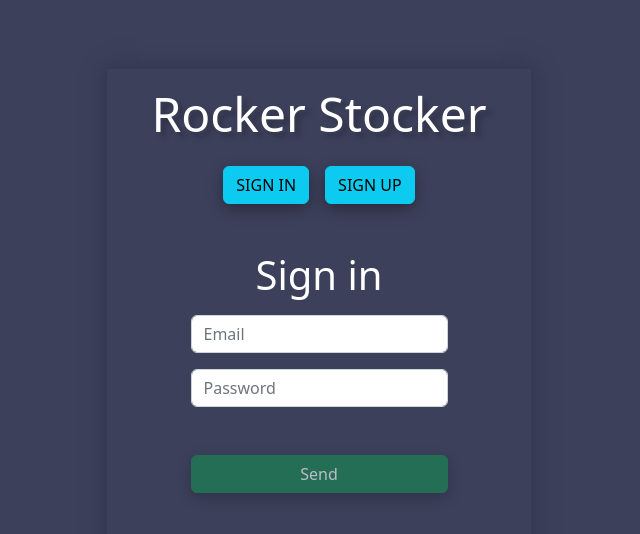
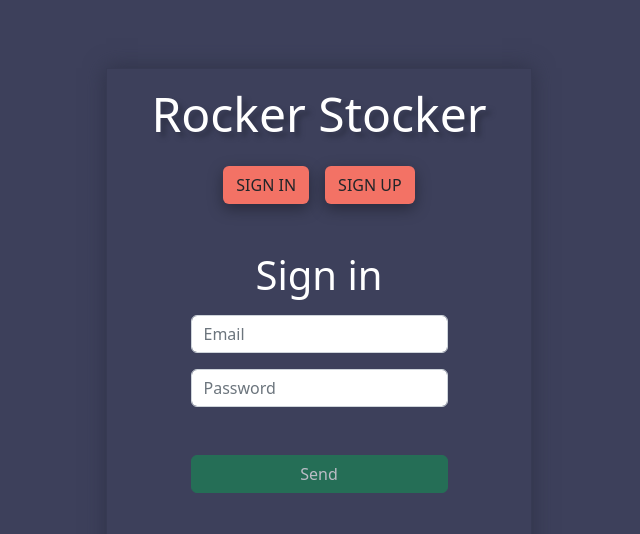
Before and after one commit to valdidev/rocker-stocker-react, a React (Vite) app: page / in a window 1280 px wide. Shown: the top 534 px of the page, without its empty margins (321-961 px from the left). Built offline with nearby package versions, Linux system fonts and the light colour scheme.

Commit message:
styles: restyled orange buttons

```diff
--- a/src/components/Lobby/Lobby.jsx
+++ b/src/components/Lobby/Lobby.jsx
@@ -2,7 +2,7 @@ import { useState } from "react";
 import { SignIn } from "./SignIn";
 import { SignUp } from "./SignUp";
 
-import "./lobby.css";
+import './lobby.css'
 
 export const Lobby = () => {
   const [flag, setFlag] = useState(true);
@@ -17,13 +17,13 @@ export const Lobby = () => {
             </h1>
             <div className="btn d-flex justify-content-center">
               <div
-                className="buttons-lobby btn btn-info btn-shadow mx-2"
+                className="buttons-lobby btn btn-orange mx-2"
                 onClick={() => setFlag(true)}
               >
                 SIGN IN
               </div>
               <div
-                className="buttons-lobby btn btn-info btn-shadow mx-2"
+                className="buttons-lobby btn btn-orange mx-2"
                 onClick={() => setFlag(false)}
               >
                 SIGN UP
--- a/src/components/Lobby/lobby.css
+++ b/src/components/Lobby/lobby.css
@@ -4,6 +4,10 @@
 
 .head-lobby {
   min-height: 10vh;
+}
+
+.buttons-lobby {
+  background-color: #F37265;
 }
 
 .body-lobby {
--- a/src/index.css
+++ b/src/index.css
@@ -4,11 +4,16 @@
 }
 
 
-/* Global shadows */
-.btn-shadow {
+/* Global components */
+.btn-orange {
   box-shadow: rgba(0, 0, 0, 0.35) 0px 5px 15px;
+  background-color: #F37265;
 }
 
+.btn-orange:hover {
+  box-shadow: rgba(0, 0, 0, 0.35) 0px 5px 15px;
+  background-color: #d85246;
+}
 
 /* dev bg-color */
 body{
```
